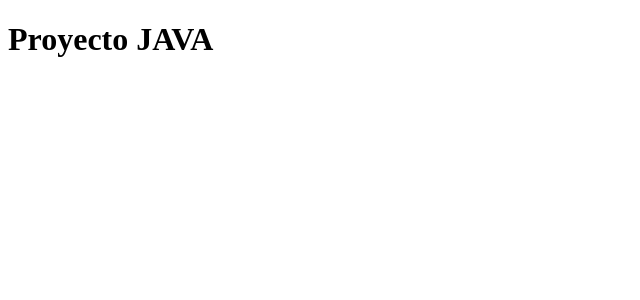
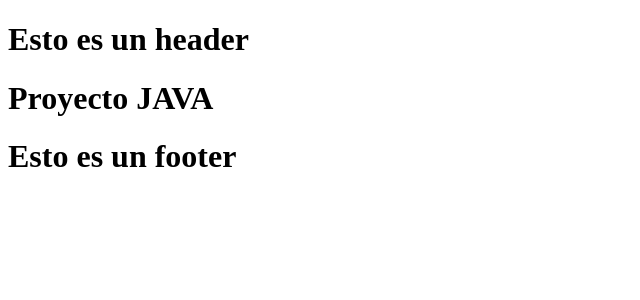
Before and after one commit to Cristaldo-Fiorela/Academia-JiuJitsu-JAVA, a React (Vite) app: page / in a window 1280 px wide. Shown: the top 300 px of the page, without its empty margins (0-640 px from the left). Built offline with nearby package versions, Linux system fonts and the light colour scheme.

Commit message:
conectanto componentes con App

```diff
--- a/src/App.jsx
+++ b/src/App.jsx
@@ -1,9 +1,12 @@
-import { useState } from 'react'
+import Header from "./assets/components/Header";
+import Footer from "./assets/components/Footer";
 
 function App() {
   return (
     <>
-      <h1>Proyecto JAVA</h1>
+      <Header />
+        <h1>Proyecto JAVA</h1>
+      <Footer />
     </>
   )
 }
```
